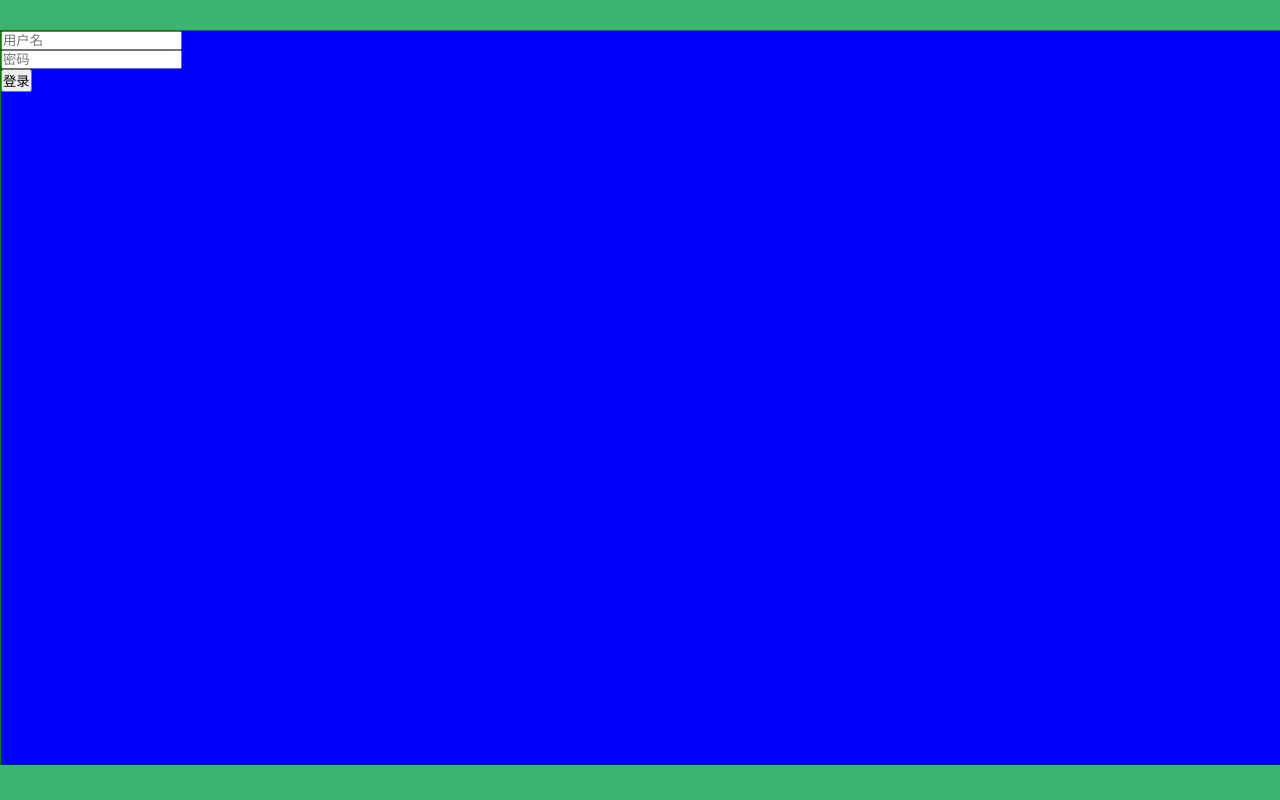
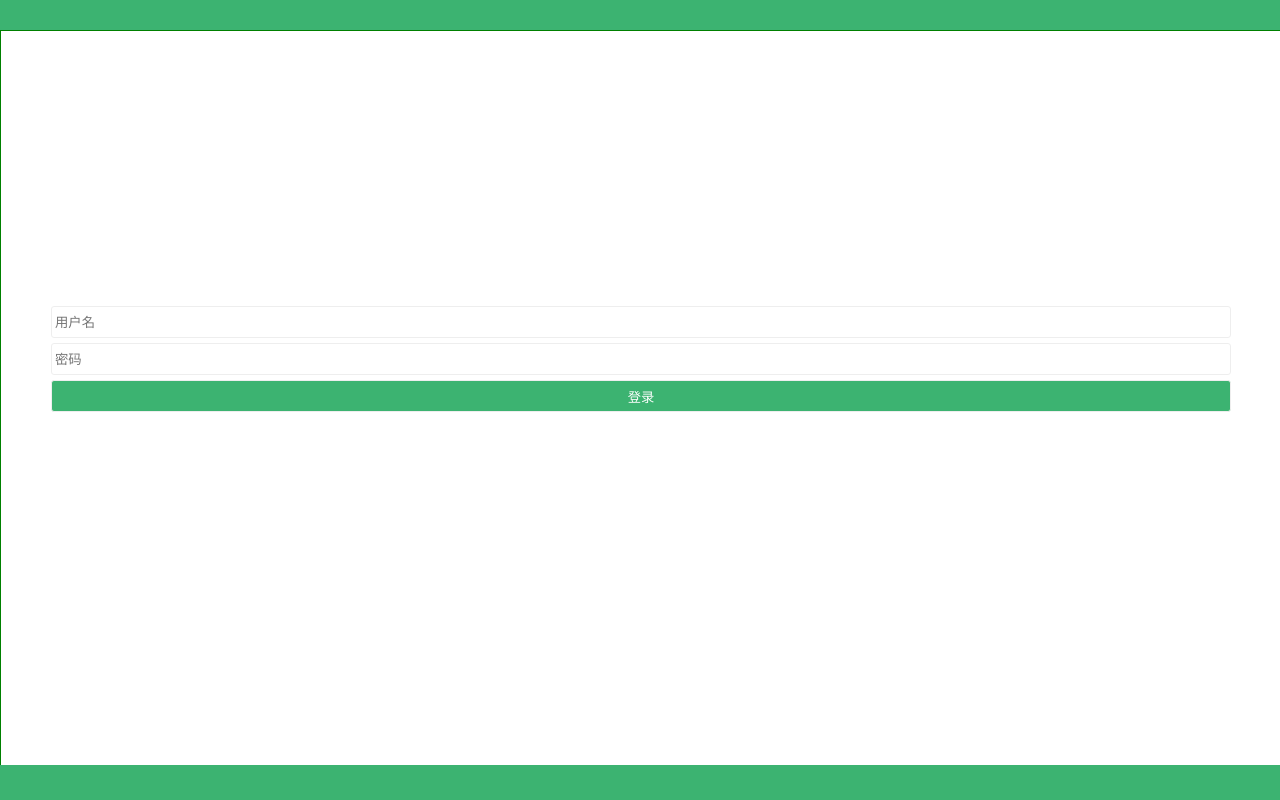
Before and after one commit to dldavid110/diancan, a Vue app in the folder diancan/diancan-source/diancan-vue/: page /#/Login in a window 1280 px wide. Built offline with nearby package versions, Linux system fonts and the light colour scheme.

Commit message:
display:flex

```diff
--- a/diancan/diancan-source/diancan-vue/src/pages/Login.vue
+++ b/diancan/diancan-source/diancan-vue/src/pages/Login.vue
@@ -2,9 +2,11 @@
 	<div class="wrapper">
 	<Header/>
 		 <div class="main">
-		<p><input type="text" placeholder="用户名" /></p>
-		<p><input type="password" placeholder="密码" /></p>
-		<p><input type="button" value="登录" /></p>
+			 <div class="login">
+		<p><input type="text" class="txt" placeholder="用户名" /></p>
+		<p><input type="password" class="txt" placeholder="密码" /></p>
+		<p><input type="button" value="登录" class="btnlogin"/></p>
+		</div>
 		</div>
 <Footer/>
 	</div>
@@ -39,9 +41,39 @@
 		width: 100%;
 		height:calc(100% - 60px);
 		border:solid 1px green;
-		background-color: blue;
+
 		position:fixed;
 		top:30px;
 		left:0px;
+		overflow-y: scroll;
+	}
+	.login{
+		width:calc(100% - 100px);
+
+		height: 200px;
+		position: absolute;
+		left:50px;
+		top:calc(50% - 100px);
+
+	}
+	.main input{
+		width:100%;
+		width:100%;
+		height:32px;
+		margin-top:5px;
+		border: solid 1px #eee;
+		border-radius: 3px;
+
+	}
+	.main input.txt{
+		width:calc(100% - 5px);
+		height:30px;
+		margin-top:5px;
+		padding-left: 3px;
+	}
+	.btnlogin{
+		background-color:#3CB371;
+		color:#fff;
+		cursor:pointer;
 	}
 </style>
```
